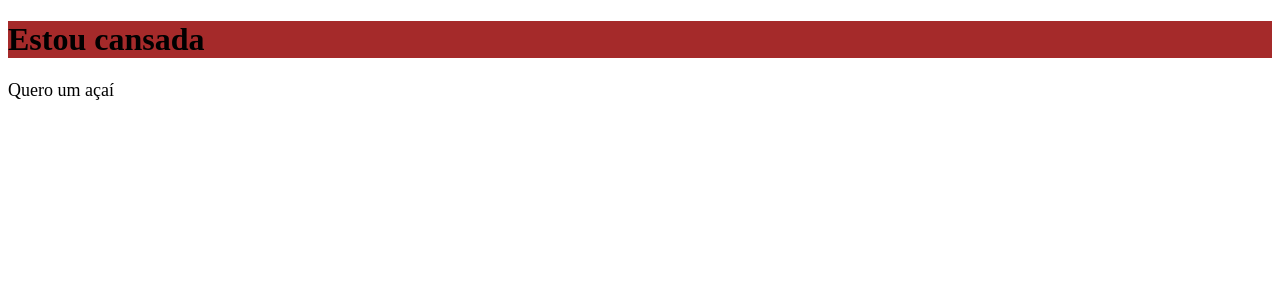
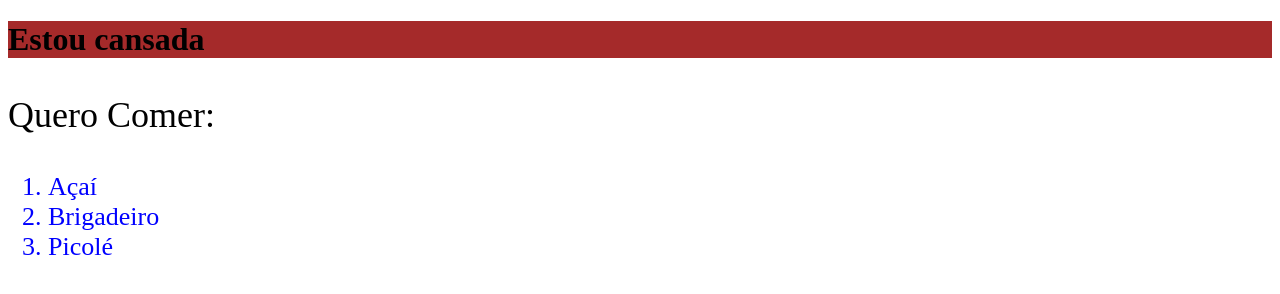
Before and after one commit to RaissaMotta268/atividade1, a plain HTML site: page exer1.html in a window 1280 px wide. Drawn offline with Linux system fonts and the light colour scheme.

Commit message:
Segunda versão do exer1

```diff
--- a/exer1.html
+++ b/exer1.html
@@ -9,12 +9,21 @@
       background-color: brown;
     }
     p{
-      font-size: large;
+      font-size: 36px;
+    }
+    ol{
+      color: blue;
+      font-size: 26px;
     }
   </style>
 </head>
 <body>
   <h1>Estou cansada</h1>
-  <p>Quero um açaí</p>
+  <p>Quero Comer:</p>
+  <ol>
+    <li>Açaí</li>
+    <li>Brigadeiro</li>
+    <li>Picolé</li>
+  </ol>
 </body>
 </html>
```
